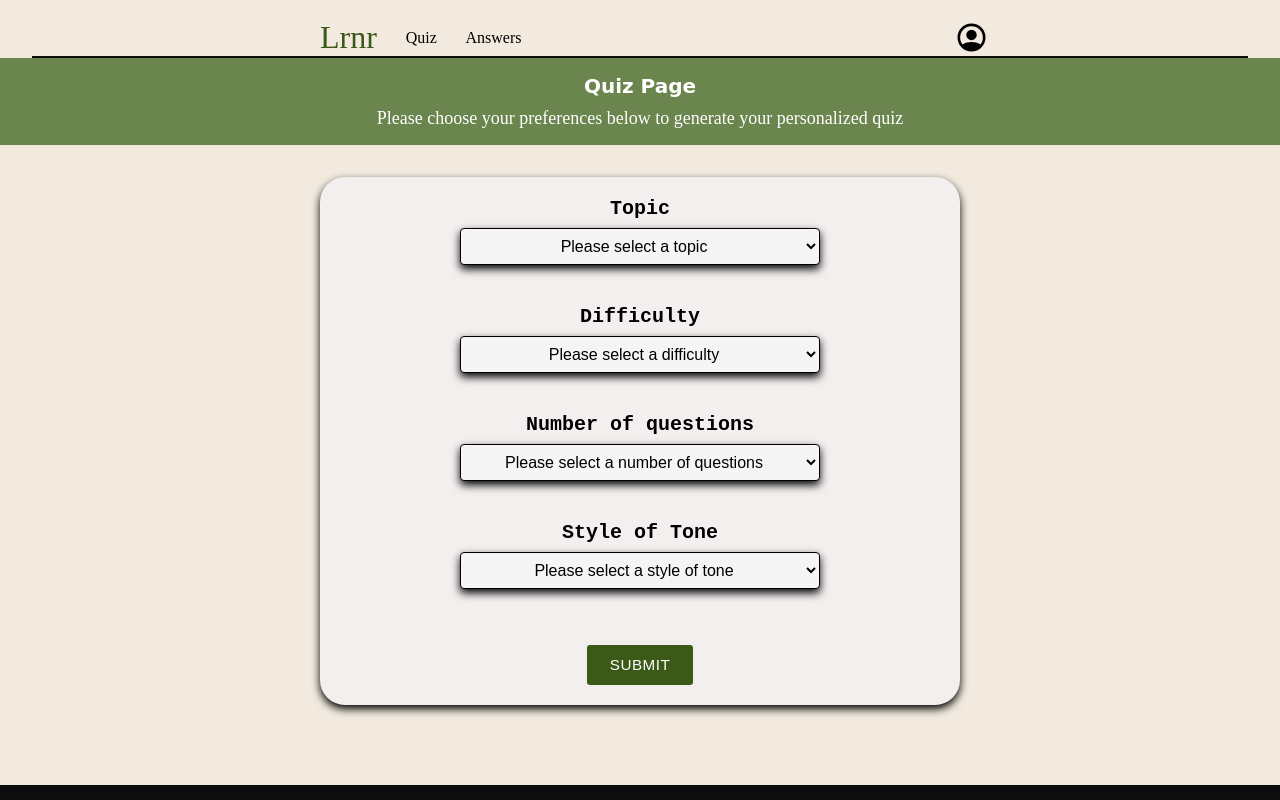
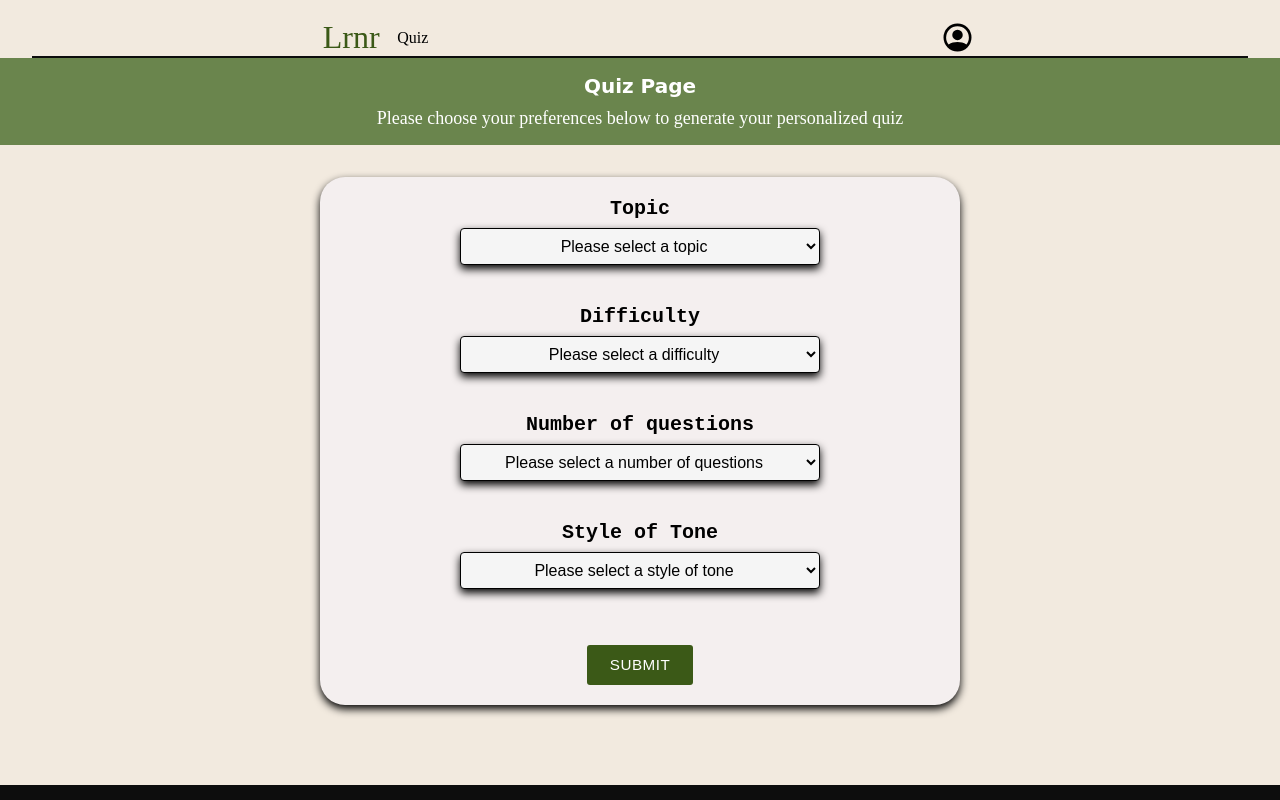
Before and after one commit to eddiesanch8/LRNR, a React (Vite) app in the folder client/: page /Quiz in a window 1280 px wide. Shown: the top 800 px of the page. Built offline with nearby package versions, Linux system fonts and the light colour scheme; a web font is replaced by a local one.

Commit message:
added logic to both quizes, final project is function

```diff
--- a/client/src/components/navbar.jsx
+++ b/client/src/components/navbar.jsx
@@ -41,12 +41,6 @@ export function NavBar() {
               Quiz
             </Link>
           </li>
-
-          <li className="nav-bar__item">
-            <Link to="/answers" onClick={handleLinkClick}>
-              Answers
-            </Link>
-          </li>
         </ul>
 
         <ul className="nav-bar__ul">
--- a/client/src/views/answers.jsx
+++ b/client/src/views/answers.jsx
@@ -1,12 +1,11 @@
 import "../css/answers.css";
 import { useState, useEffect } from "react";
 import { Link } from "react-router-dom";
+import { useLocation } from "react-router-dom";
+
 export function AnswerCard() {
-  // Hardcoded quiz settings
-  const topic = "JavaScript";
-  const difficulty = "easy";
-  const tone = "A power puff girl";
-  const limit = 5;
+  const location = useLocation();
+  const { topic, difficulty, limit, tone } = location.state || {};
 
   // new state for submit button
   const [submitting, setSubmitting] = useState(false);
@@ -42,8 +41,6 @@ export function AnswerCard() {
     };
     fetchQuestions();
   }, []);
-
-  // Hardcoded AI evaluation function
 
   const handleSubmit = async () => {
     if (!userAnswer || submitting) return;
--- a/client/src/views/quiz.jsx
+++ b/client/src/views/quiz.jsx
@@ -1,4 +1,6 @@
 import { useState } from "react";
+import { useNavigate } from "react-router-dom";
+
 import "../css/quiz.css";
 export function Quiz() {
   // State for dropdown selections
@@ -12,6 +14,8 @@ export function Quiz() {
   const handleDifficultyClick = (e) => setDifficulty(e.target.value);
   const handleQuestionsClick = (e) => setQuestions(e.target.value);
   const handleToneClick = (e) => setTone(e.target.value);
+  // eduardo added this, to use to navigate to a diff page
+  const navigate = useNavigate();
 
   // Handle form submission logic here
   const handleSubmit = (e) => {
@@ -26,11 +30,8 @@ export function Quiz() {
     ) {
       console.log("Error: Please make valid selections for all fields");
     } else {
-      console.log("Selected answer:", {
-        topic,
-        difficulty,
-        questions,
-        tone,
+      navigate("/answers", {
+        state: { topic, difficulty, limit: questions, tone },
       });
     }
   };
```
